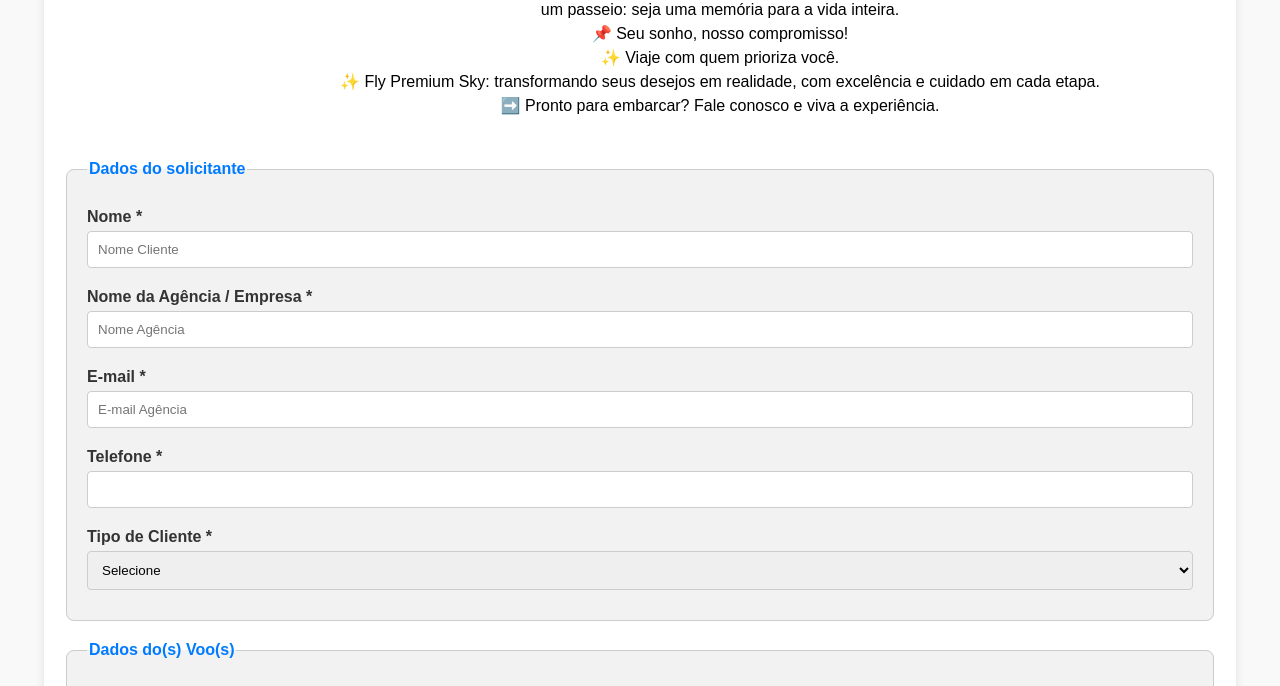
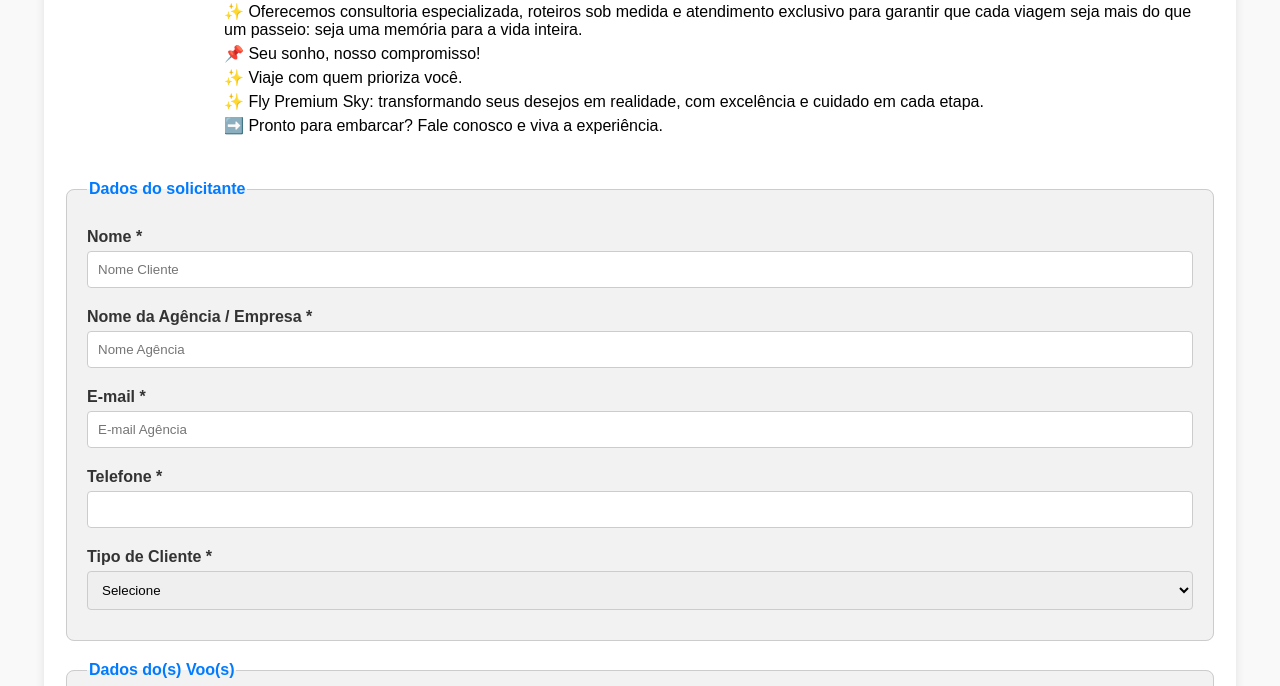
Before and after one commit to FernandoNB/tes, a plain HTML site: page index.html in a window 1280 px wide. Shown: the part 276-962 px from the top of the page. Drawn offline with Linux system fonts and the light colour scheme.

Commit message:
Update styles.css

```diff
--- a/styles.css
+++ b/styles.css
@@ -49,9 +49,8 @@
     color: #007BFF;
 }
 
-header .highlight,
 header .intro-text p {
-    text-align: center;
+    text-align: left;
     margin: 5px 0;
 }
 
```
